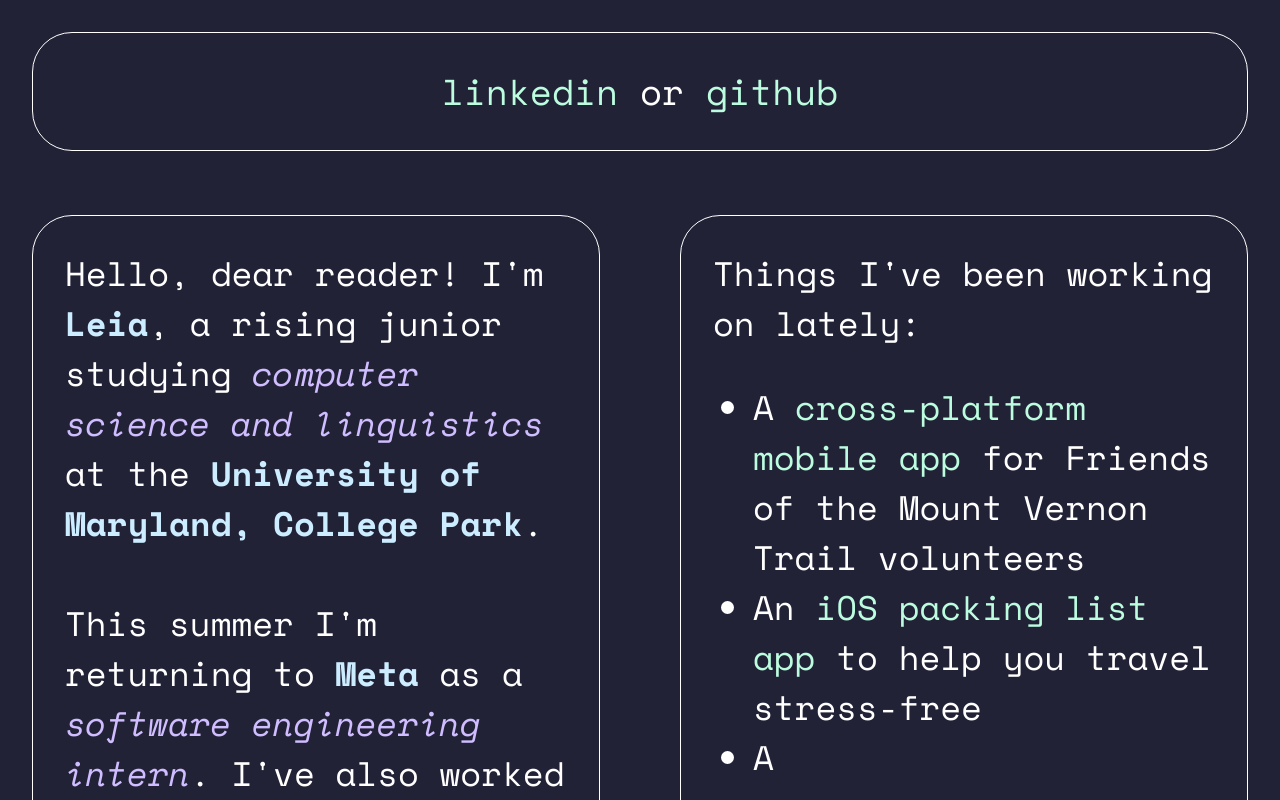
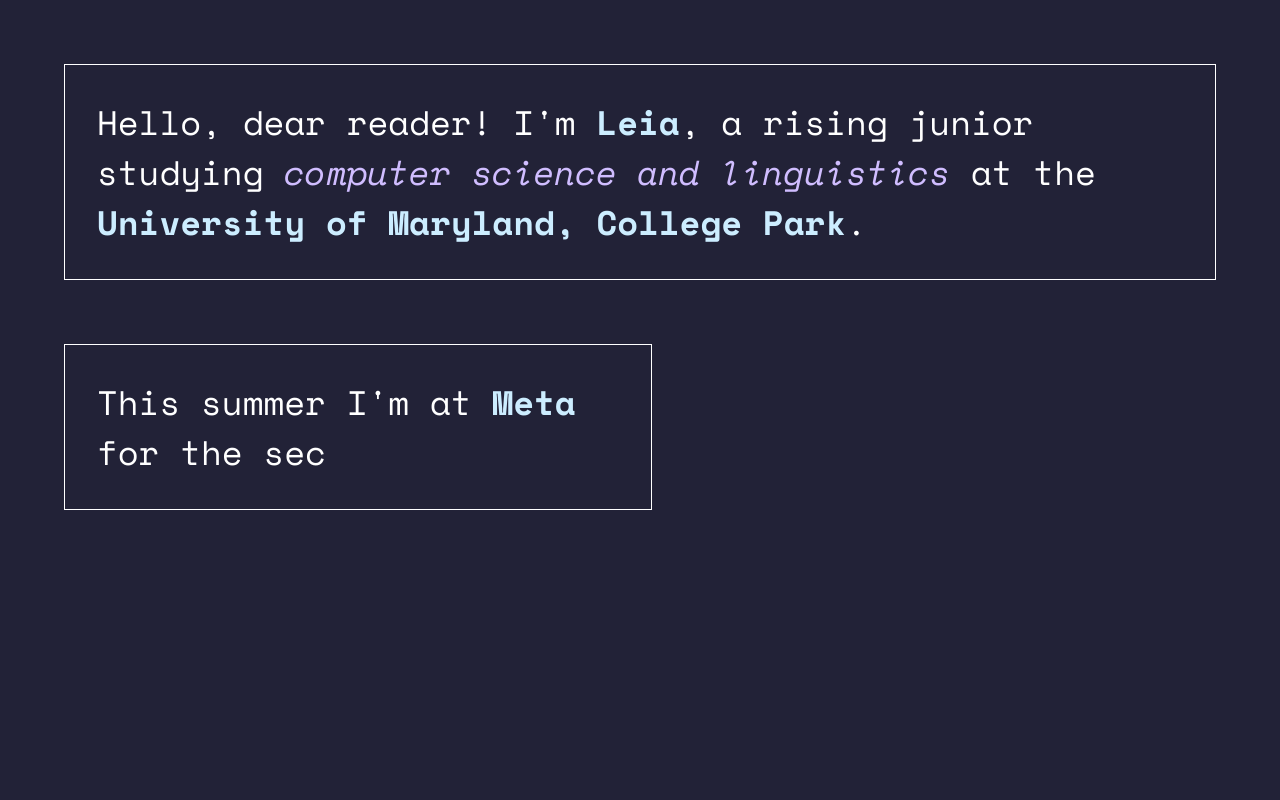
Before and after one commit to asea-aranion/portfolio, a React (Vite) app: page / in a window 1280 px wide. Shown: the top 800 px of the page. Built offline with nearby package versions, Linux system fonts and the light colour scheme.

Commit message:
improve modularity and add to homepage content

```diff
--- a/src/components/Banner.tsx
+++ /dev/null
@@ -1,21 +0,0 @@
-import { useState } from "react";
-import styles from "../css/Banner.module.css";
-import { useMarkdownTyping } from "../mdAnimation";
-
-const text = `[linkedin](https://www.linkedin.com/in/leia-spagnola/) or [github](https://github.com/asea-aranion)`;
-
-const Banner = () => {
-    const [, setDone0] = useState(false);
-
-    const { display } = useMarkdownTyping(text, true, setDone0);
-
-    return (
-        <header className={styles.header}>
-            <div
-                className={styles.display}
-                dangerouslySetInnerHTML={{ __html: display }}></div>
-        </header>
-    );
-};
-
-export default Banner;
--- a/src/components/Home.tsx
+++ b/src/components/Home.tsx
@@ -1,16 +1,53 @@
-import Banner from "./Banner";
-import Intro from "./Intro";
+import TypingDisplay from "./TypingDisplay";
 import styles from "../css/Home.module.css";
+import { useState } from "react";
 import Projects from "./Projects";
 
+const introText = `Hello, dear reader! I'm **Leia**, a rising junior studying _computer science and linguistics_ at the **University of Maryland, College Park**.`;
+
+const contactsText = `Find me on:
+- [linkedin](https://www.linkedin.com/in/leia-spagnola/)
+- [github](https://github.com/asea-aranion)`;
+
+const experienceText = `This summer I'm at **Meta** for the second time as a _software engineering intern_. I've also worked for UMD's **student union** as a _web developer_.`;
+
+const seeProjectsText = `What I've been working on lately:`;
+
 const Home = () => {
+    const [introDone, setIntroDone] = useState(false);
+    const [experienceDone, setExperienceDone] = useState(false);
+    const [contactsDone, setContactsDone] = useState(false);
+    const [seeProjectsDone, setSeeProjectsDone] = useState(false);
+
     return (
         <>
-            <Banner></Banner>
+            <div className={styles.introContainer}>
+                <TypingDisplay
+                    text={introText}
+                    ready={true}
+                    setDone={setIntroDone}></TypingDisplay>
+            </div>
             <div className={styles.grid}>
-                <Intro></Intro>
-                <Projects></Projects>
+                <TypingDisplay
+                    text={experienceText}
+                    ready={introDone}
+                    setDone={setExperienceDone}></TypingDisplay>
+                <div>
+                    <div className={styles.spacer}></div>
+                    <TypingDisplay
+                        text={contactsText}
+                        ready={experienceDone}
+                        setDone={setContactsDone}></TypingDisplay>
+                </div>
             </div>
+            <div className={styles.sectionHeader}>
+                <TypingDisplay
+                    text={seeProjectsText}
+                    ready={contactsDone}
+                    setDone={setSeeProjectsDone}></TypingDisplay>
+            </div>
+
+            {seeProjectsDone && <Projects></Projects>}
         </>
     );
 };
--- a/src/components/Intro.tsx
+++ /dev/null
@@ -1,21 +0,0 @@
-import { useMarkdownTyping } from "../mdAnimation";
-import styles from "../css/BasicDisplay.module.css";
-import { useState } from "react";
-
-const text = `Hello, dear reader! I'm **Leia**, a rising junior studying _computer science and linguistics_ at the **University of Maryland, College Park**.
-
-This summer I'm returning to **Meta** as a _software engineering intern_. I've also worked for UMD's **student union** as a _web developer_.`;
-
-const Intro = () => {
-    const [, setDone0] = useState(false);
-
-    const { display } = useMarkdownTyping(text, true, setDone0);
-
-    return (
-        <div
-            className={styles.display}
-            dangerouslySetInnerHTML={{ __html: display }}></div>
-    );
-};
-
-export default Intro;
--- a/src/components/Projects.tsx
+++ b/src/components/Projects.tsx
@@ -1,22 +1,78 @@
-import { useMarkdownTyping } from "../mdAnimation";
-import styles from "../css/BasicDisplay.module.css";
+import styles from "../css/Projects.module.css";
 import { useState } from "react";
+import TypingDisplay from "./TypingDisplay";
+import {
+    faSuitcase,
+    faCodeCompare,
+    faFish,
+    faSeedling,
+    type IconDefinition,
+} from "@fortawesome/free-solid-svg-icons";
+import { FontAwesomeIcon } from "@fortawesome/react-fontawesome";
 
-const text = `Things I've been working on lately:
-- A [cross-platform mobile app](https://github.com/Hack4Impact-UMD/mount-vernon-trail) for Friends of the Mount Vernon Trail volunteers
-- An [iOS packing list app](https://github.com/asea-aranion/Packet) to help you travel stress-free
-- A [VSCode extension](https://github.com/asea-aranion/commitiquette) to notify you when your uncommitted changes are starting to look a bit hefty
-- A [Tidbyt app](https://github.com/tidbyt/community/tree/main/apps/underwaterclock) to bring some oceanic calm to your desk or home`;
+type Project = {
+    text: string;
+    icon: IconDefinition;
+};
+
+const projects: Project[] = [
+    {
+        text: `**Packet: Travel Packing Lists**
+		_Swift, SwiftUI_
+		An [iOS packing list app](https://github.com/asea-aranion/Packet) to help you travel stress-free`,
+        icon: faSuitcase,
+    },
+    {
+        text: `**FoMVT Helper**
+		_TypeScript, Expo, React Native_
+		A [cross-platform mobile app](https://github.com/Hack4Impact-UMD/mount-vernon-trail) for Friends of the Mount Vernon Trail volunteers`,
+        icon: faSeedling,
+    },
+    {
+        text: `**Commitiquette**
+		_TypeScript_
+		A [VSCode extension](https://github.com/asea-aranion/commitiquette) to notify you when your uncommitted changes are starting to look a bit hefty`,
+        icon: faCodeCompare,
+    },
+    {
+        text: `**Underwater Clock**
+		_Starlark_
+		A [Tidbyt app](https://github.com/tidbyt/community/tree/main/apps/underwaterclock) to bring some oceanic calm to your desk or home`,
+        icon: faFish,
+    },
+];
 
 const Projects = () => {
-    const [, setDone0] = useState(false);
-
-    const { display } = useMarkdownTyping(text, true, setDone0);
+    const [selectedProject, setSelectedProject] = useState(-1);
+    const [, setDone] = useState(false);
 
     return (
-        <div
-            className={styles.display}
-            dangerouslySetInnerHTML={{ __html: display }}></div>
+        <div className={styles.grid}>
+            <div className={styles.buttonColumn}>
+                {projects.map((project, index) => (
+                    <>
+                        <button
+                            onClick={() => setSelectedProject(index)}
+                            className={`${styles.button} ${selectedProject == index && styles.selectedButton}`}>
+                            <FontAwesomeIcon
+                                icon={project.icon}></FontAwesomeIcon>
+                        </button>
+                    </>
+                ))}
+            </div>
+            {projects.map((_, index) => {
+                return (
+                    <>
+                        {selectedProject == index && (
+                            <TypingDisplay
+                                text={projects[index].text}
+                                ready={true}
+                                setDone={setDone}></TypingDisplay>
+                        )}
+                    </>
+                );
+            })}
+        </div>
     );
 };
 
--- /dev/null
+++ b/src/components/TypingDisplay.tsx
@@ -0,0 +1,22 @@
+import { useMarkdownTyping } from "../mdAnimation";
+import styles from "../css/TypingDisplay.module.css";
+
+interface TypingDisplayProps {
+    text: string;
+    ready: boolean;
+    setDone: React.Dispatch<React.SetStateAction<boolean>>;
+}
+
+const TypingDisplay = ({ text, ready, setDone }: TypingDisplayProps) => {
+    const { display } = useMarkdownTyping(text, ready, setDone);
+
+    return ready ? (
+        <div
+            className={styles.display}
+            dangerouslySetInnerHTML={{ __html: display }}></div>
+    ) : (
+        <></>
+    );
+};
+
+export default TypingDisplay;
--- a/src/css/Banner.module.css
+++ /dev/null
@@ -1,12 +0,0 @@
-.header {
-    box-sizing: border-box;
-    text-align: center;
-    border: white 1px solid;
-    border-radius: 40px;
-    margin: 2rem;
-    padding: 2rem;
-}
-
-.display {
-    font-size: 36px;
-}
--- a/src/css/Home.module.css
+++ b/src/css/Home.module.css
@@ -1,5 +1,19 @@
 .grid {
     display: grid;
-    grid-template-columns: repeat(2, minmax(0, 1fr));
-    column-gap: 1rem;
+    grid-template-columns: minmax(0, 1fr) minmax(0, 500px);
+    column-gap: 4rem;
+    margin: 4rem;
 }
+
+.spacer {
+    height: 10rem;
+}
+
+.introContainer {
+    margin: 4rem;
+}
+
+.sectionHeader {
+    text-align: center;
+    margin: 0 10rem;
+}
--- /dev/null
+++ b/src/css/Projects.module.css
@@ -0,0 +1,33 @@
+.grid {
+    display: grid;
+    grid-template-columns: 200px minmax(0, 1fr);
+    column-gap: 2rem;
+    margin: 4rem;
+}
+
+.buttonColumn {
+    display: grid;
+    grid-template-columns: 1fr;
+    row-gap: 2rem;
+}
+
+.button {
+    text-decoration: none;
+    background-color: transparent;
+    border: none;
+    appearance: none;
+    color: var(--link);
+    box-sizing: border-box;
+    border: var(--link) 1px solid;
+    width: 180px;
+    height: 180px;
+    font-size: 56px;
+    outline-offset: 0;
+    outline: var(--link) 1px solid;
+    transition: outline-offset ease-in-out 0.5s;
+}
+
+.selectedButton,
+.button:hover {
+    outline-offset: 10px;
+}
--- a/src/css/BasicDisplay.module.css
+++ b/src/css/TypingDisplay.module.css
@@ -2,8 +2,6 @@
     font-size: 34px;
     padding: 2rem;
     border: white 1px solid;
-    border-radius: 40px;
-    margin: 2rem;
     overflow-wrap: break-word;
     height: min-content;
     transition: transform ease-in-out 0.5s;
--- a/src/index.css
+++ b/src/index.css
@@ -20,6 +20,7 @@
 
 body {
     margin: 0;
+    min-height: 110vh;
 }
 
 a,
--- a/src/mdAnimation.ts
+++ b/src/mdAnimation.ts
@@ -10,7 +10,7 @@
     applyBoldNext: boolean;
 };
 
-export const MS_PER_CHAR = 20;
+export const MS_PER_CHAR = 30;
 
 const doubleStarPattern = /^\*\*/;
 const underscorePattern = /^_/;
```
